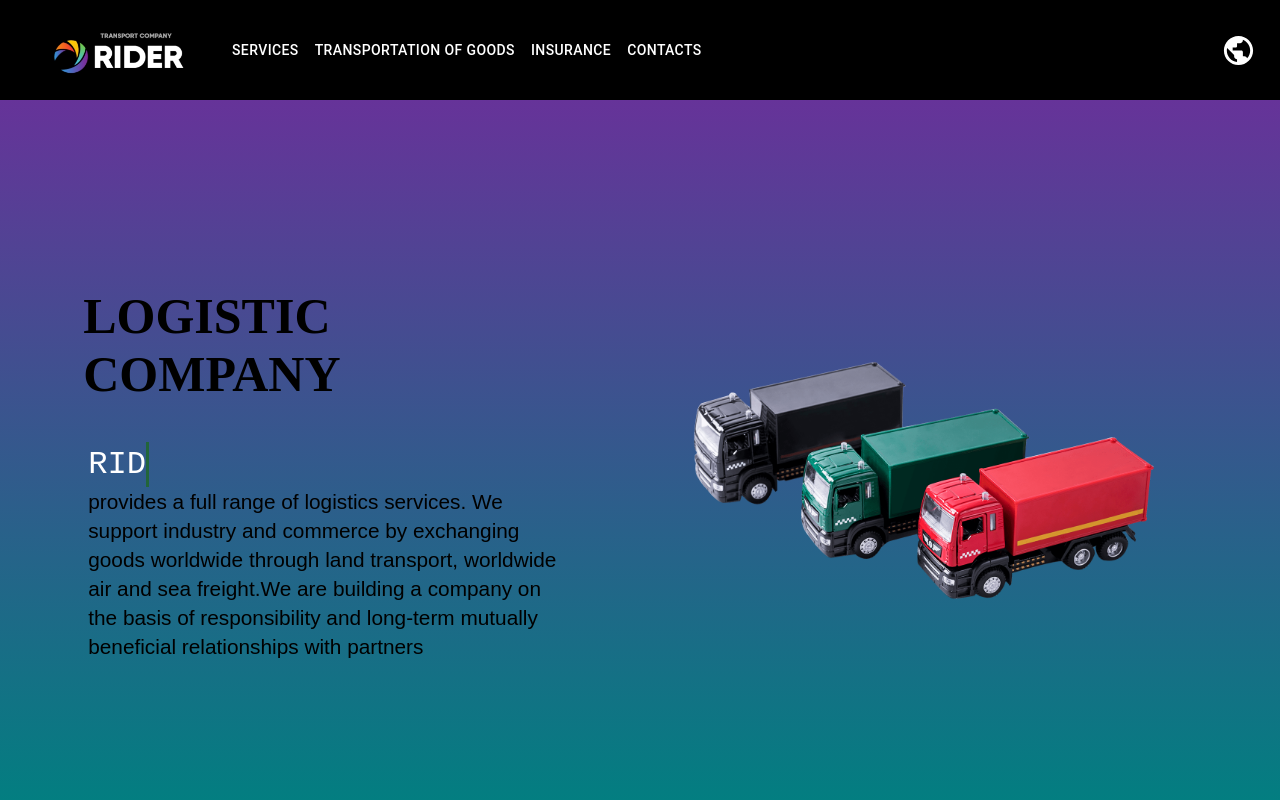
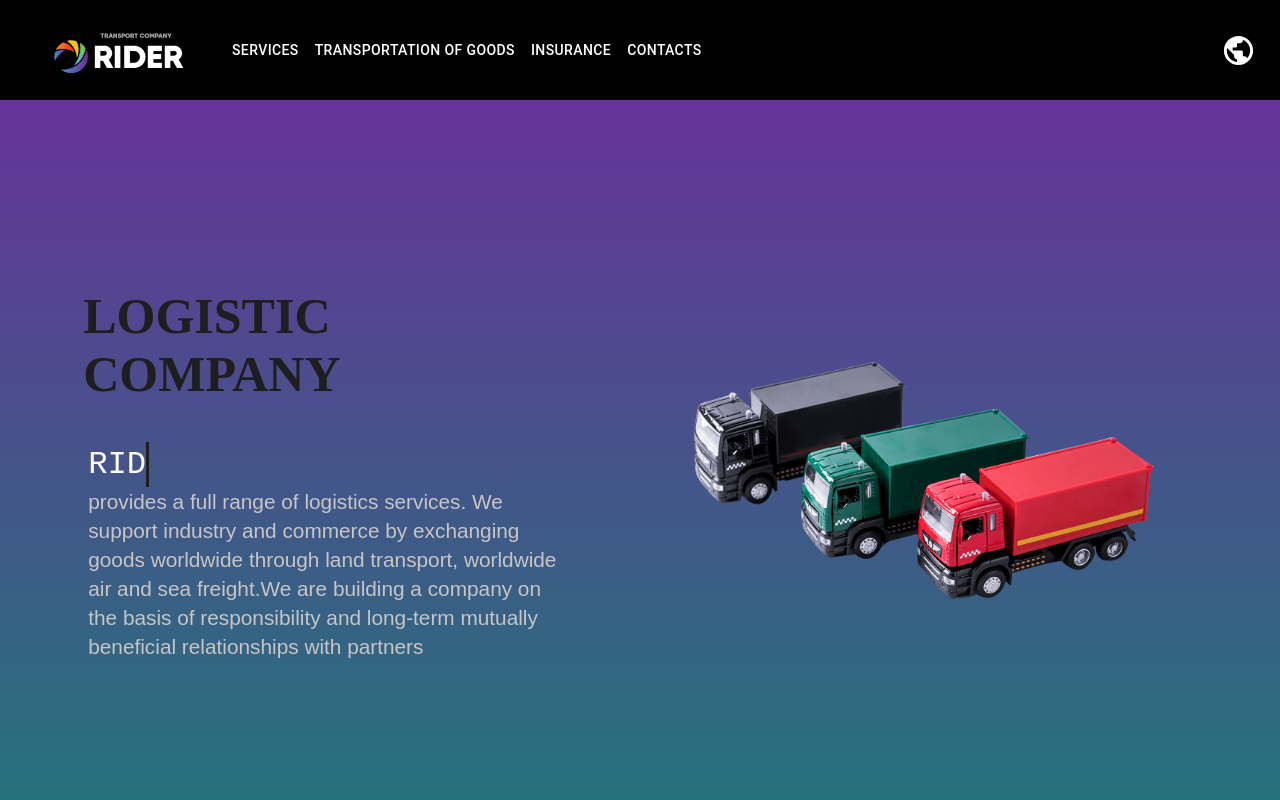
Before and after one commit to Valeriy-Radionov/logistics-app, a React (Create React App) app: page / in a window 1280 px wide. Shown: the top 800 px of the page. Built offline with nearby package versions, Linux system fonts and the light colour scheme.

Commit message:
features: style

```diff
--- a/package.json
+++ b/package.json
@@ -58,5 +58,8 @@
       "last 1 firefox version",
       "last 1 safari version"
     ]
+  },
+  "devDependencies": {
+    "gh-pages": "^4.0.0"
   }
 }
--- a/src/bll/state-app/textData.ts
+++ b/src/bll/state-app/textData.ts
@@ -188,7 +188,7 @@ export const textDataRU = {
         ],
       },
       transportationGoods: {
-        title: "RIDER специализируется на перевозку (FTL) следующих категорий товаров",
+        title: "RIDER специализируется на перевозкe (FTL) следующих категорий товаров",
         items: [
           "Продукты питания и морепродукты",
           "Подакцизные товары",
--- a/src/common/styles/scss-common/variables.scss
+++ b/src/common/styles/scss-common/variables.scss
@@ -1,11 +1,10 @@
-$textColor: linear-gradient(45deg, #292929 25%, transparent 25%, transparent 75%, #292929 75%), linear-gradient(45deg, #292929 25%, transparent 25%, transparent 75%, #292929 75%) 0.1875em 0.1875em,
-  radial-gradient(at 50% 0, #484847, #090909);
-$descriptionColor: black;
-$primaryColor: #22653b;
-$redColor: linear-gradient(rebeccapurple, teal);
+$textColor: rgb(31, 30, 30);
+$descriptionColor: rgb(200, 197, 197);
+$primaryColor: #426522;
+$redColor: rgb(23, 157, 190);
 $borderRadius: 7px;
-$backgroundColor: linear-gradient(rebeccapurple, teal);
 $descriptioFontSize: 1.2em;
 $baseFont: "Montserrat", sans-serif;
 $mono: "JetBrains Mono", monospace;
 $bigFont: "WiGuru";
+$backgroundColor: linear-gradient(rebeccapurple, rgb(36, 116, 123));
--- a/src/ui/components/Insurance/Insurance.module.scss
+++ b/src/ui/components/Insurance/Insurance.module.scss
@@ -38,6 +38,7 @@
         align-items: flex-start;
         flex-direction: column;
         padding-bottom: 20px;
+        margin: 0px;
       }
       .iconBlock {
         display: flex;
@@ -94,6 +95,8 @@
         @media (max-width: 468px) {
           font-size: 27px;
         }
+        font-size: 30px;
+      }
     }
     & ul {
       padding: 0px;
@@ -118,4 +121,3 @@
     }
   }
 }
-}
--- a/src/ui/components/header/Header.tsx
+++ b/src/ui/components/header/Header.tsx
@@ -83,10 +83,8 @@ export const Header = () => {
               }}
             >
               {headerPages.map((page) => (
-                <MenuItem key={page}>
-                  <Typography
-                    className={style.navLink}
-                    textAlign="center"
+                <MenuItem
+                  key={page}
                   onMouseDown={() => {
                     handleCloseNavMenu()
                   }}
@@ -97,6 +95,7 @@ export const Header = () => {
                     }
                   }}
                 >
+                  <Typography className={style.navLink} textAlign="center">
                     {page.toUpperCase()}
                   </Typography>
                 </MenuItem>
```
Also changed, not shown: 1 other file (tests, documents, lock files or other folders). Lines whose indentation alone changed are shown as unchanged.
